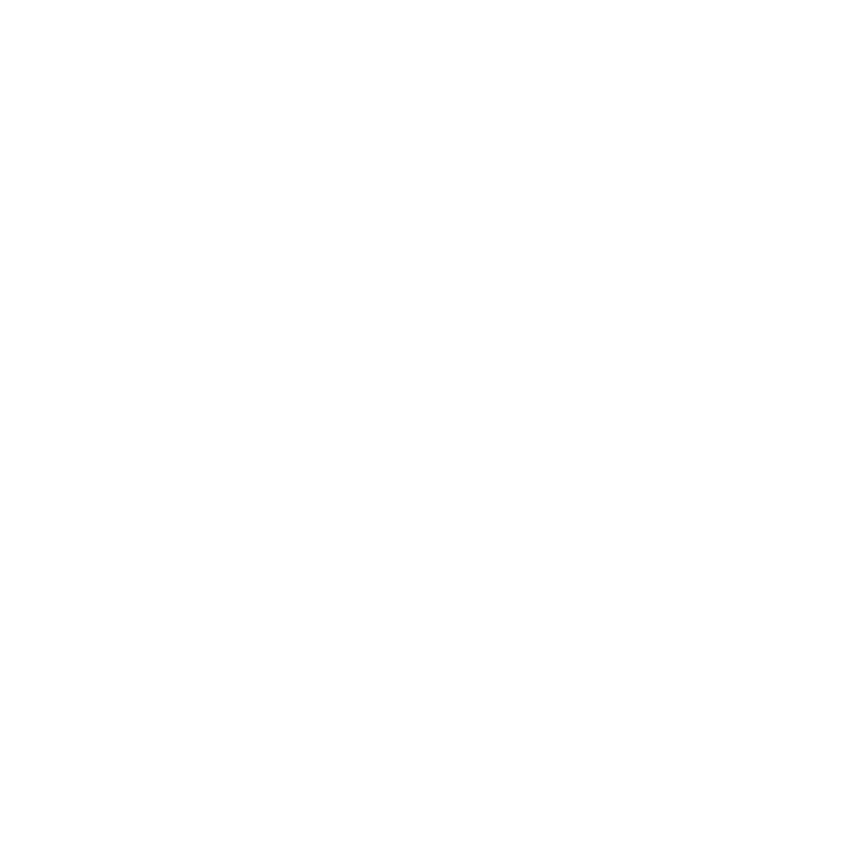
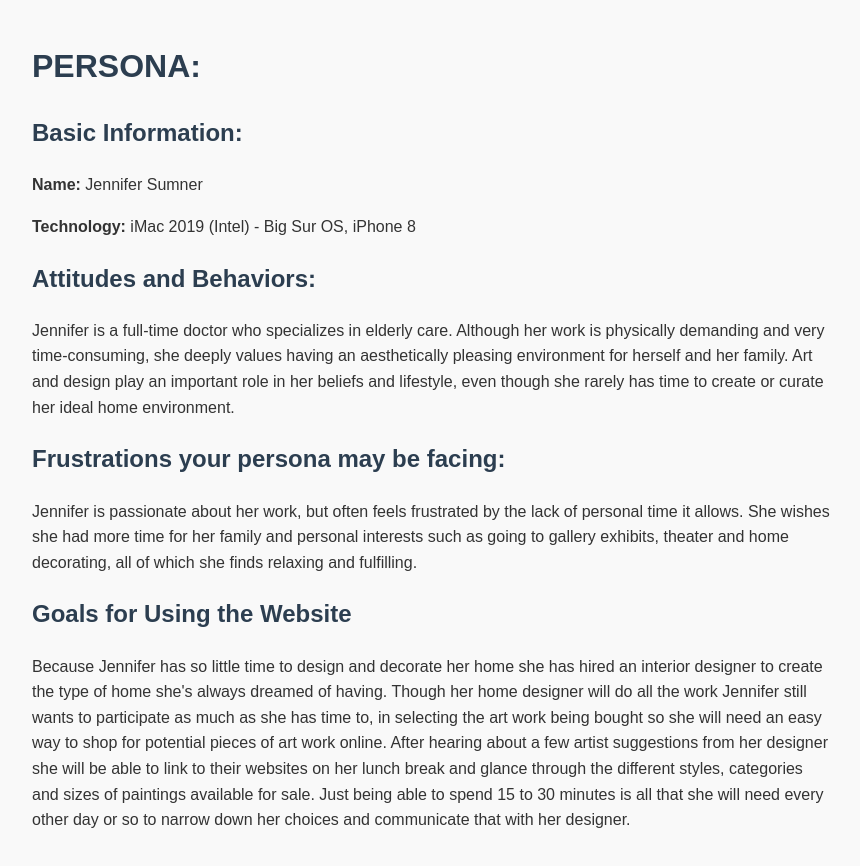
Before and after one commit to LaTouraine/gallery, a plain HTML site: page documentation/milestone-1.html in a window 1280 px wide. Shown: the whole page, without its empty margins (208-1068 px from the left). Before the commit the page ends 800 px from the top, so only its background shows below. Drawn offline with Linux system fonts and the light colour scheme.

Commit message:
gallery commit 2

```diff
--- a/documentation/milestone-1.html
+++ b/documentation/milestone-1.html
@@ -1,6 +1,52 @@
 <!DOCTYPE html>
-<html lang="eng">
+<html lang="en">
 <head>
-    <meta charset="UTF-8">
-    <title>Shopping-List</title>
+    <meta charset="UTF-8" />
+    <meta name="viewport" content="width=device-width, initial-scale=1.0" />
+    <title>Persona:</title>
+    <style>
+        body {
+            font-family: Arial, sans-serif;
+            background-color: #f9f9f9;
+            color: #333;
+            line-height: 1.6;
+            max-width: 800px;
+            margin: 0 auto;
+            padding: 20px;
+        }
+        h1, h2 {
+            color: #2c3e50;
+        }
+        .section {
+            margin-bottom: 20px;
+        }
+        .label {
+            font-weight: bold;
+        }
+    </style>
 </head>
+<body>
+<h1>PERSONA:</h1>
+
+<div class="section">
+    <h2>Basic Information:</h2>
+    <p><span class="label">Name:</span> Jennifer Sumner</p>
+    <p><span class="label">Technology:</span> iMac 2019 (Intel) - Big Sur OS, iPhone 8</p>
+</div>
+
+<div class="section">
+    <h2>Attitudes and Behaviors:</h2>
+    <p>Jennifer is a full-time doctor who specializes in elderly care. Although her work is physically demanding and very time-consuming, she deeply values having an aesthetically pleasing environment for herself and her family. Art and design play an important role in her beliefs and lifestyle, even though she rarely has time to create or curate her ideal home environment.</p>
+</div>
+
+<div class="section">
+    <h2>Frustrations your persona may be facing:</h2>
+    <p>Jennifer is passionate about her work, but often feels frustrated by the lack of personal time it allows. She wishes she had more time for her family and personal interests such as going to gallery exhibits, theater and home decorating, all of which she finds relaxing and fulfilling.</p>
+</div>
+
+<div class="section">
+    <h2>Goals for Using the Website</h2>
+    <p>Because Jennifer has so little time to design and decorate her home she has hired an interior designer to create the type of home she's always dreamed of having. Though her home designer will do all the work Jennifer still wants to participate as much as she has time to, in selecting the art work being bought so she will need an easy way to shop for potential pieces of art work online. After hearing about a few artist suggestions from her designer she will be able to link to their websites on her lunch break and glance through the different styles, categories and sizes of paintings available for sale. Just being able to spend 15 to 30 minutes is all that she will need every other day or so to narrow down her choices and communicate that with her designer.</p>
+</div>
+</body>
+</html>
```
